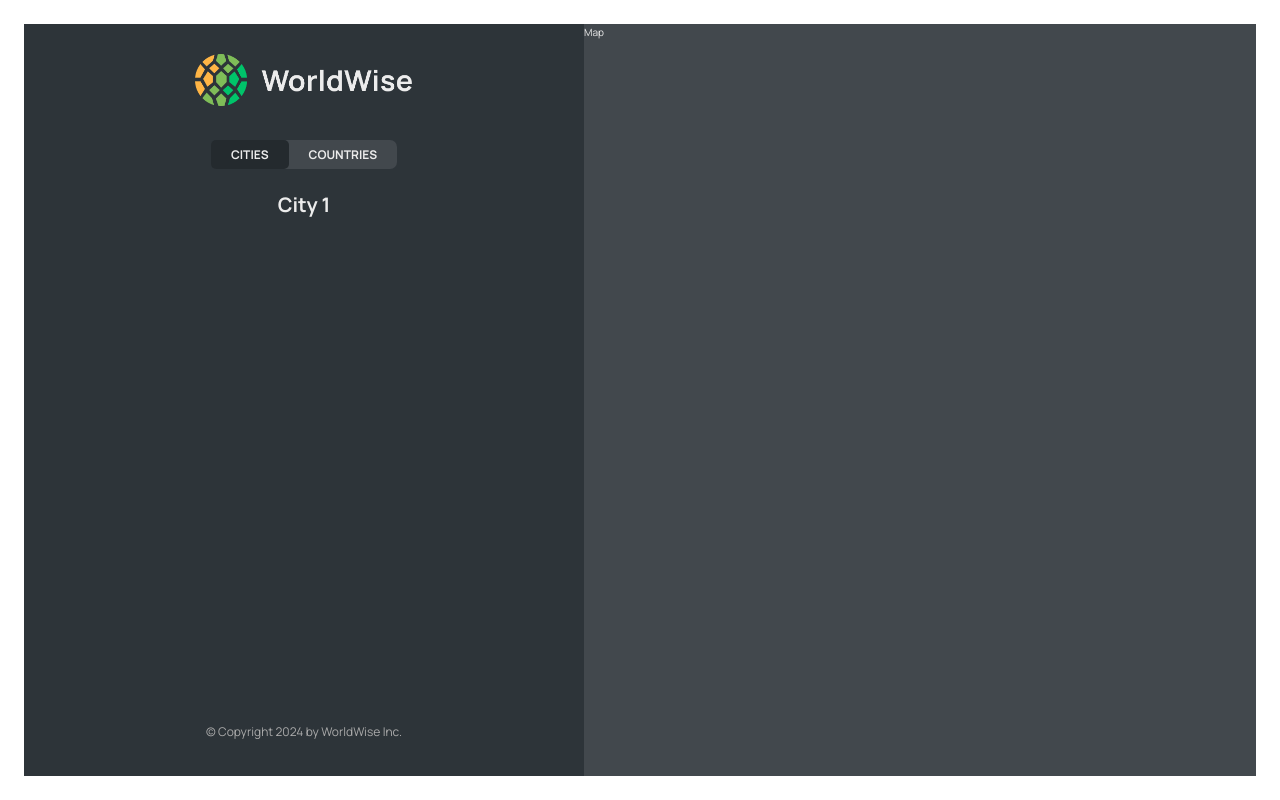
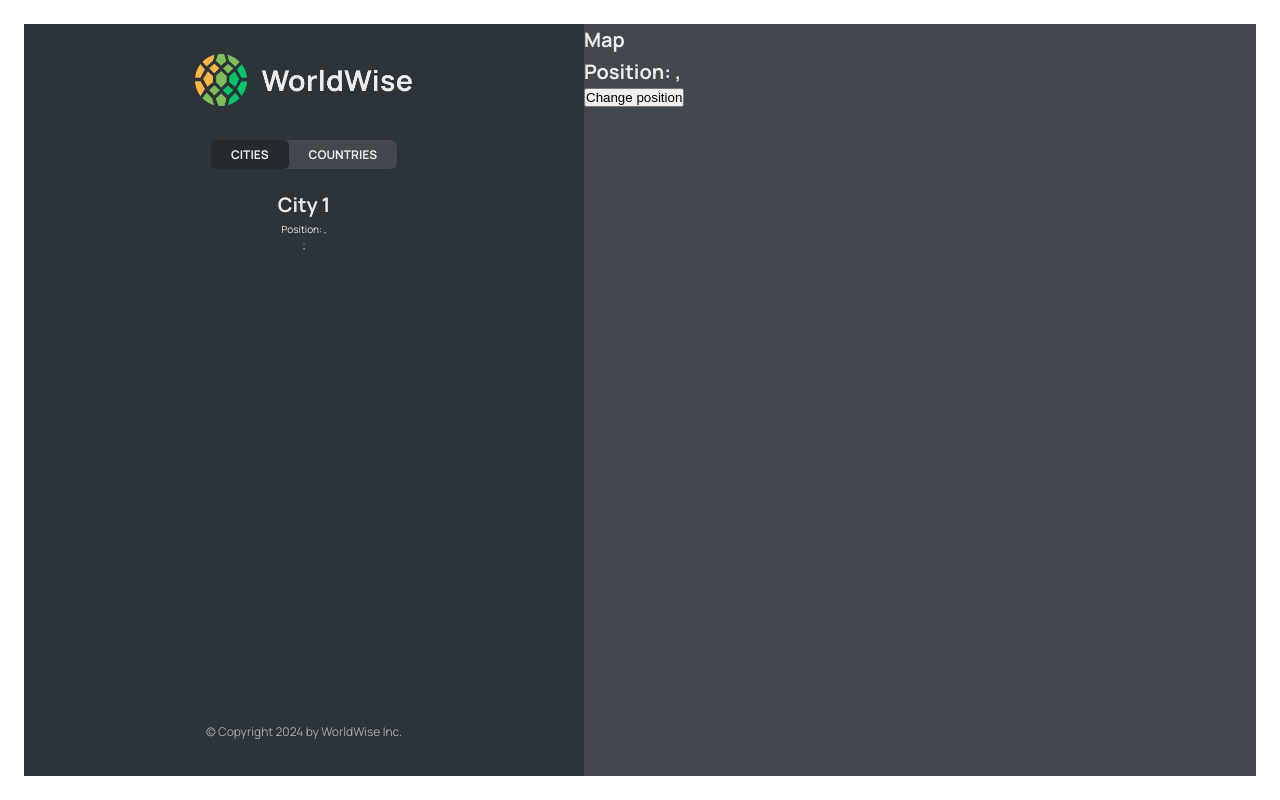
Before and after one commit to rashmipullur/WorldWise, a React (Vite) app: page /app/cities/1 in a window 1280 px wide. Built offline with nearby package versions, Linux system fonts and the light colour scheme; data requests are answered from the project's data file.

Commit message:
reading and setting a query string

```diff
--- a/src/components/City.jsx
+++ b/src/components/City.jsx
@@ -1,4 +1,4 @@
-import { useParams } from "react-router-dom";
+import { useParams, useSearchParams } from "react-router-dom";
 import styles from "./City.module.css";
 
 const formatDate = (date) =>
@@ -21,8 +21,19 @@
   };
 
   const { cityName, emoji, date, notes } = currentCity;
+  const [searchParams, setSearchParams] = useSearchParams();
+  const lat = searchParams.get("lat");
+  const lng = searchParams.get("lng");
 
-  return <h1>City {id}</h1>;
+  return (
+    <>
+      <h1>City {id}</h1>
+      <p>
+        Position: {lat}, {lng}
+      </p>
+      ;
+    </>
+  );
 
   // return (
   //   <div className={styles.city}>
--- a/src/components/CityItem.jsx
+++ b/src/components/CityItem.jsx
@@ -11,11 +11,14 @@
   }).format(new Date(date));
 
 function CityItem({ city }) {
-  const { cityName, emoji, date, id } = city;
-  console.log(city);
+  const { cityName, emoji, date, id, position } = city;
+
   return (
     <li>
-      <Link className={styles.cityItem} to={`${id}`}>
+      <Link
+        className={styles.cityItem}
+        to={`${id}?lat=${position.lat}&lng=${position.lng}`}
+      >
         <span className={styles.emoji}>{emoji}</span>
         <h3 className={styles.name}>{cityName}</h3>
         <time className={styles.date}>({formatDate(date)})</time>
--- a/src/components/Map.jsx
+++ b/src/components/Map.jsx
@@ -1,6 +1,25 @@
+import { useSearchParams } from "react-router-dom";
 import styles from "./Map.module.css";
 function Map() {
-  return <div className={styles.mapContainer}>Map</div>;
+  const [searchParams, setSearchParams] = useSearchParams();
+  const lat = searchParams.get("lat");
+  const lng = searchParams.get("lng");
+
+  return (
+    <div className={styles.mapContainer}>
+      <h1>Map</h1>
+      <h1>
+        Position: {lat}, {lng}
+      </h1>
+      <button
+        onClick={() => {
+          setSearchParams({ lat: 23, lng: 50 });
+        }}
+      >
+        Change position
+      </button>
+    </div>
+  );
 }
 
 export default Map;
```
